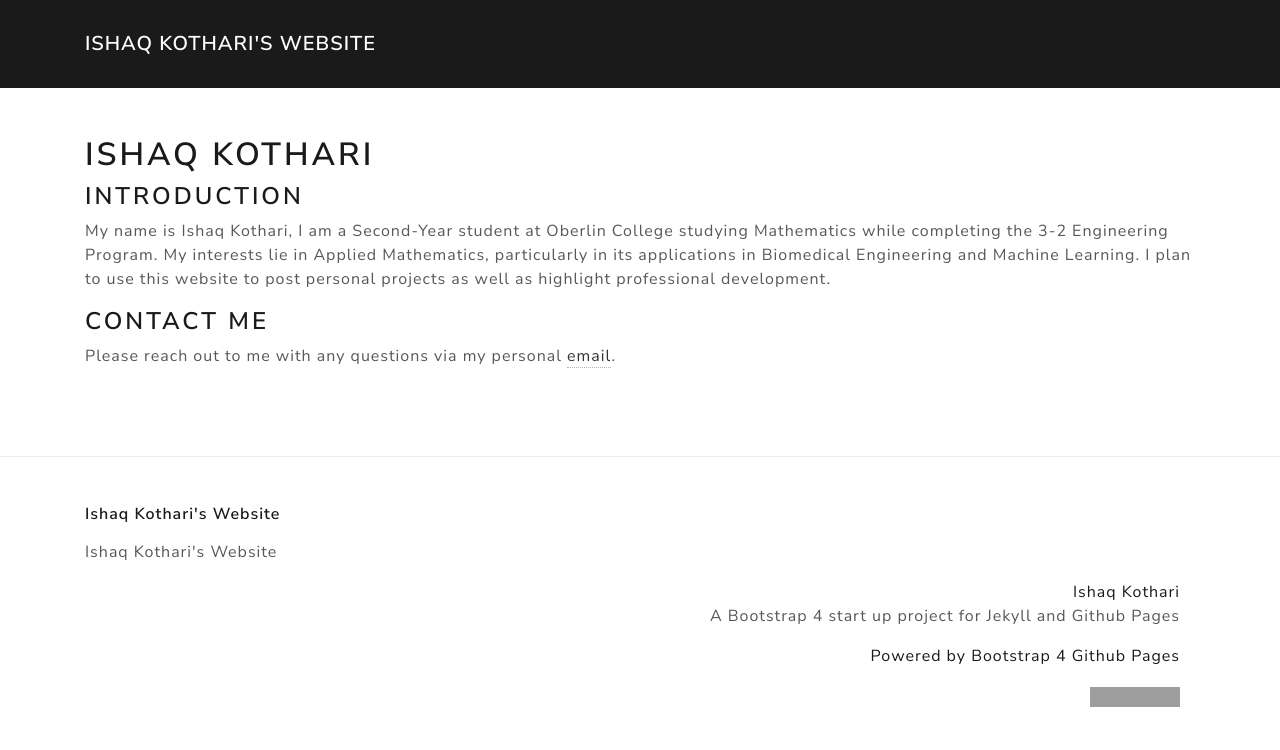
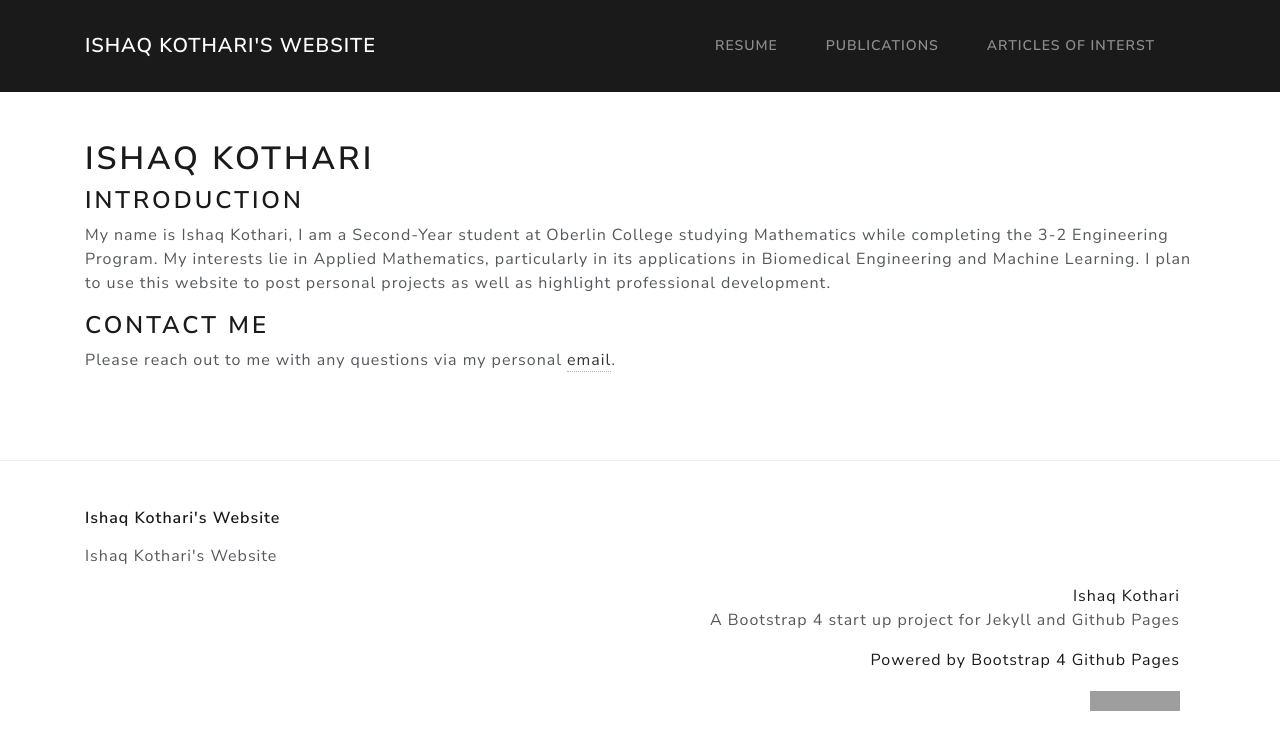
Before and after one commit to ishaqkothari/ishaqkothari.github.io, a Jekyll site: the page built from index.md, in a window 1280 px wide. Shown: the top 750 px of the page. Built offline with Jekyll 4.4.1, drawn with Linux system fonts in a browser that asks for light colours; comment, search, counter and statistics services are not loaded; grey boxes are pictures that could not be loaded.

Commit message:
Update header.html

```diff
--- a/_includes/header.html
+++ b/_includes/header.html
@@ -15,6 +15,8 @@
           <li class="nav-item">
             <a class="nav-link" href="{{ my_page.url | relative_url }}">{{ my_page.title | escape }}</a>
           </li>
+          {%- endif -%}
+        {% endfor -%}
         <li class="nav-item">
           <a class="nav-link" href="https://ishaqkothari.github.io/resume.html">Resume</a>
         </li>
@@ -24,8 +26,7 @@
         <li class="nav-item">
           <a class="nav-link" href="">Articles of Interst</a>
           </li>
-          {%- endif -%}
-        {% endfor -%}
+
       </ul>
     </div>
   </div>
```
